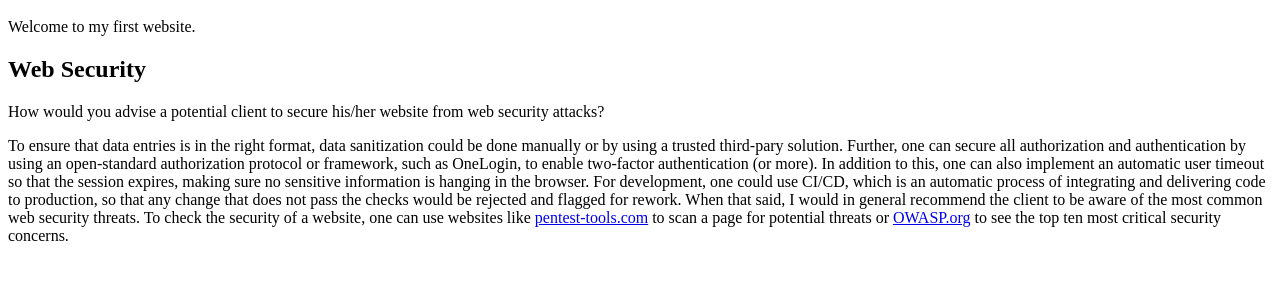
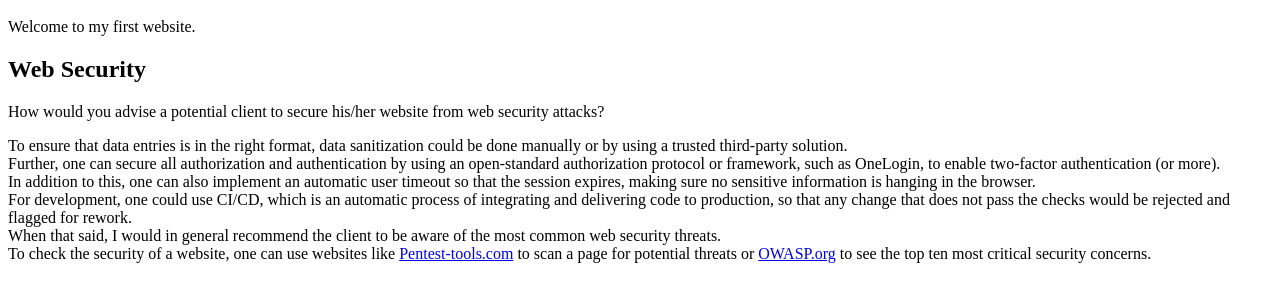
Before and after one commit to Noroff-FEU-Assignments/cross-course-project-MsScrat, a plain HTML site: page index.html in a window 1280 px wide. Shown: the part 48-350 px from the top of the page. Drawn offline with Linux system fonts and the light colour scheme.

Commit message:
Finishing touches
Corrected typo's and added breaks.

```diff
--- a/index.html
+++ b/index.html
@@ -7,6 +7,6 @@
         <p>Welcome to my first website.</p>
         <h2>Web Security</h2>
         <p id="web-security-question">How would you advise a potential client to secure his/her website from web security attacks?</p>
-        <p id="web-security-answer">To ensure that data entries is in the right format, data sanitization could be done manually or by using a trusted third-pary solution. Further, one can secure all authorization and authentication by using an open-standard authorization protocol or framework, such as OneLogin, to enable two-factor authentication (or more). In addition to this, one can also implement an automatic user timeout so that the session expires, making sure no sensitive information is hanging in the browser. For development, one could use CI/CD, which is an automatic process of integrating and delivering code to production, so that any change that does not pass the checks would be rejected and flagged for rework. When that said, I would in general recommend the client to be aware of the most common web security threats. To check the security of a website, one can use websites like <a href="https://pentest-tools.com/website-vulnerability-scanning/website-scanner">pentest-tools.com</a> to scan a page for potential threats or <a href="https://owasp.org">OWASP.org</a> to see the top ten most critical security concerns.</p>
+        <p id="web-security-answer">To ensure that data entries is in the right format, data sanitization could be done manually or by using a trusted third-party solution. <br> Further, one can secure all authorization and authentication by using an open-standard authorization protocol or framework, such as OneLogin, to enable two-factor authentication (or more). <br> In addition to this, one can also implement an automatic user timeout so that the session expires, making sure no sensitive information is hanging in the browser. <br> For development, one could use CI/CD, which is an automatic process of integrating and delivering code to production, so that any change that does not pass the checks would be rejected and flagged for rework. <br> When that said, I would in general recommend the client to be aware of the most common web security threats. <br> To check the security of a website, one can use websites like <a href="https://pentest-tools.com/website-vulnerability-scanning/website-scanner">Pentest-tools.com</a> to scan a page for potential threats or <a href="https://owasp.org">OWASP.org</a> to see the top ten most critical security concerns.</p>
     </body>
 </html>
```
